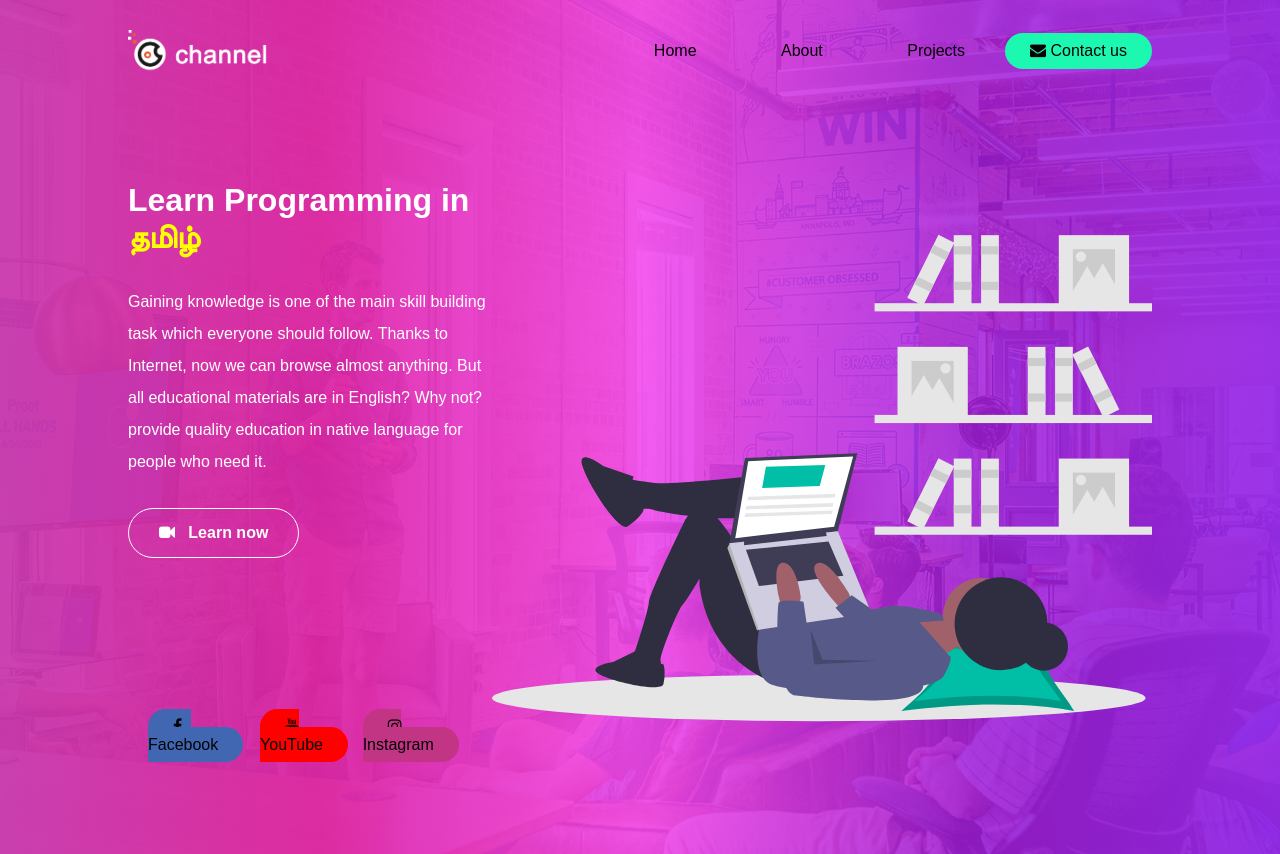
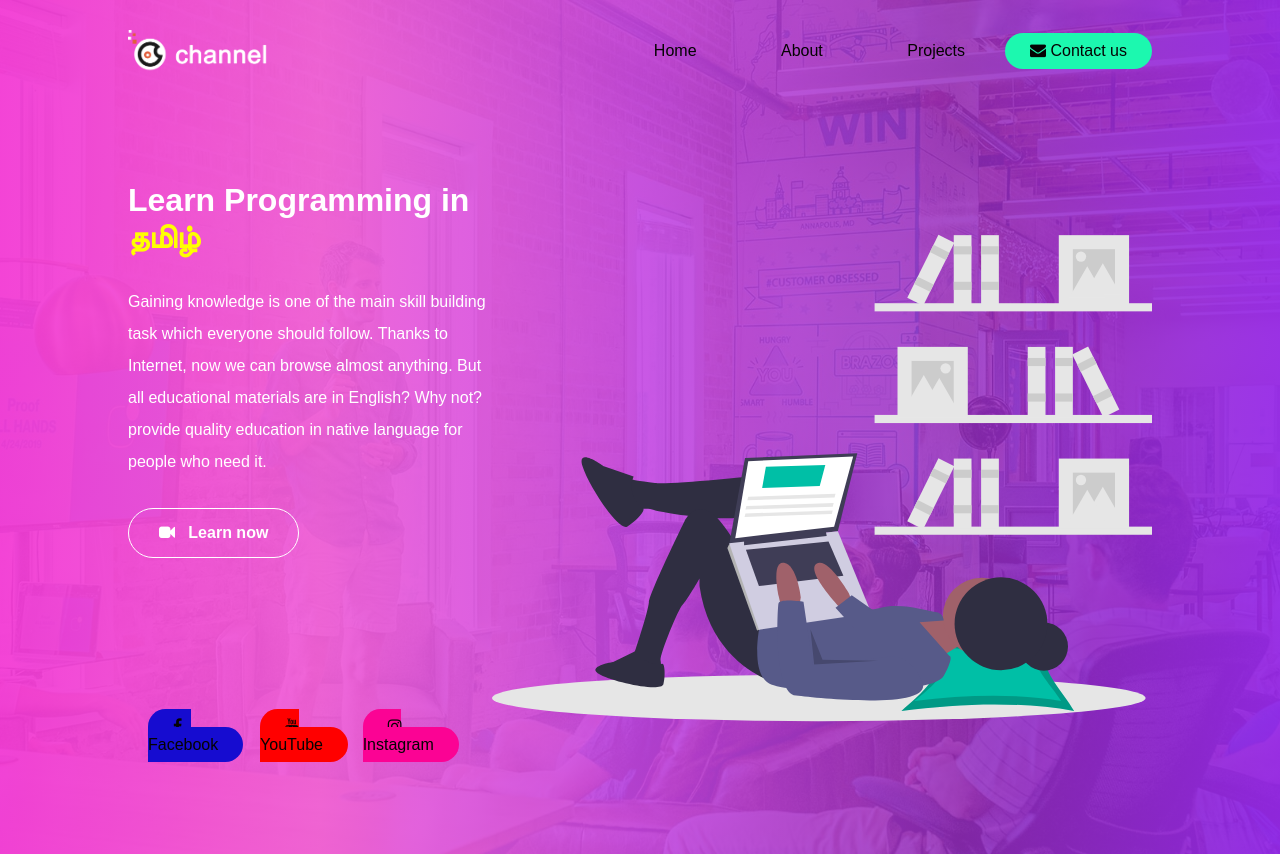
Before and after one commit to TejasreeA/codsoft-projects, a plain HTML site: page index.html in a window 1280 px wide. Drawn offline with Linux system fonts and the light colour scheme.

Commit message:
modified

```diff
--- a/assets/css/style.css
+++ b/assets/css/style.css
@@ -64,7 +64,7 @@ header> button:hover{
 .wrapper:before {
     position: absolute;
     content: '';
-    background-image: linear-gradient(to right, rgba(202, 56, 173, 0.95), rgba(220, 38, 165, 0.95), rgba(244, 74, 238, 0.9), rgba(165, 29, 219, 0.85), rgba(150, 41, 230, 0.95));
+    background-image: linear-gradient(to right, rgba(243, 58, 212, 0.95), rgba(240, 96, 216, 0.95), rgba(196, 70, 227, 0.9), rgba(150, 45, 192, 0.85), rgba(150, 41, 230, 0.95));
     width: 100%;
     height: 100%;
     top: 0;
@@ -139,7 +139,7 @@ header> button:hover{
 }
 
 .bg-facebook {
-    background-color: #4267B2;
+    background-color: #160cd0;
 }
 
 .bg-youtube {
@@ -147,7 +147,7 @@ header> button:hover{
 }
 
 .bg-instagram {
-    background-color: #C13584;
+    background-color: #fb0394;
 }
 .locale{
     animation-name: colorChange;
```
